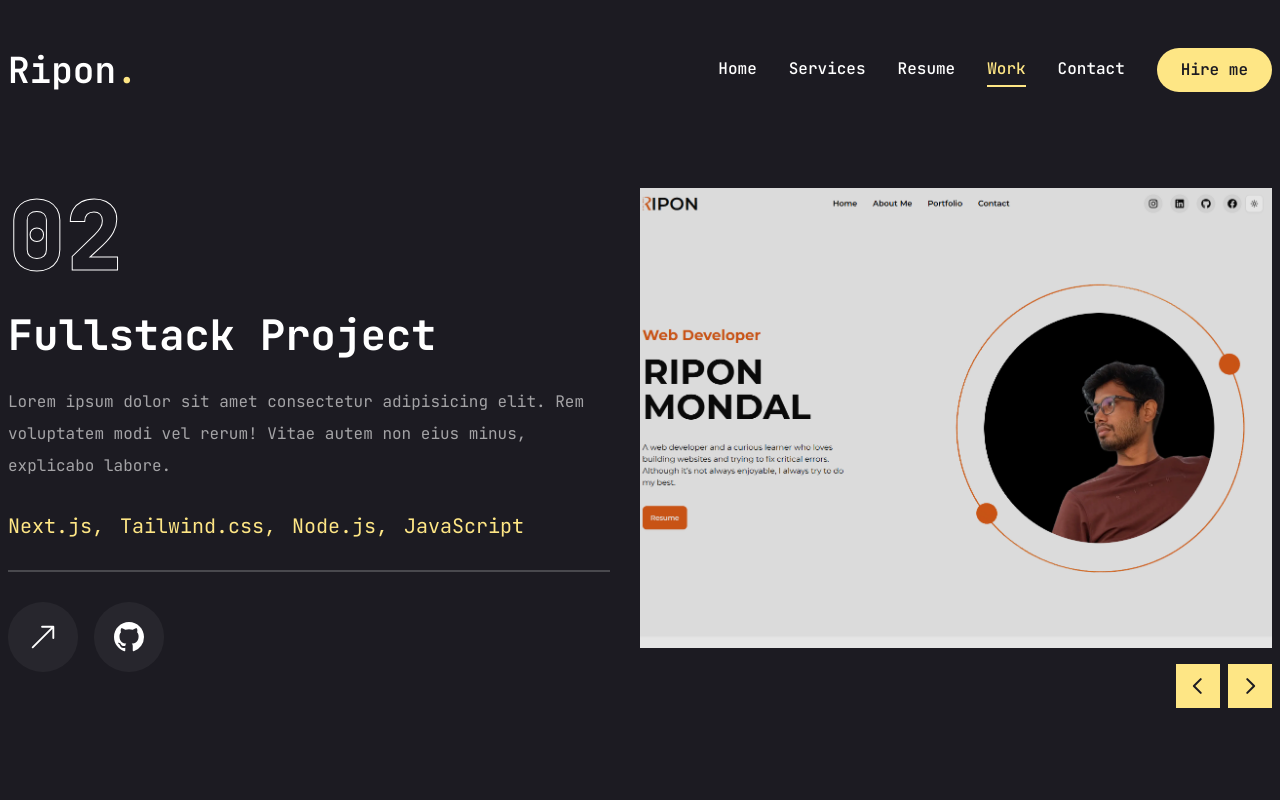
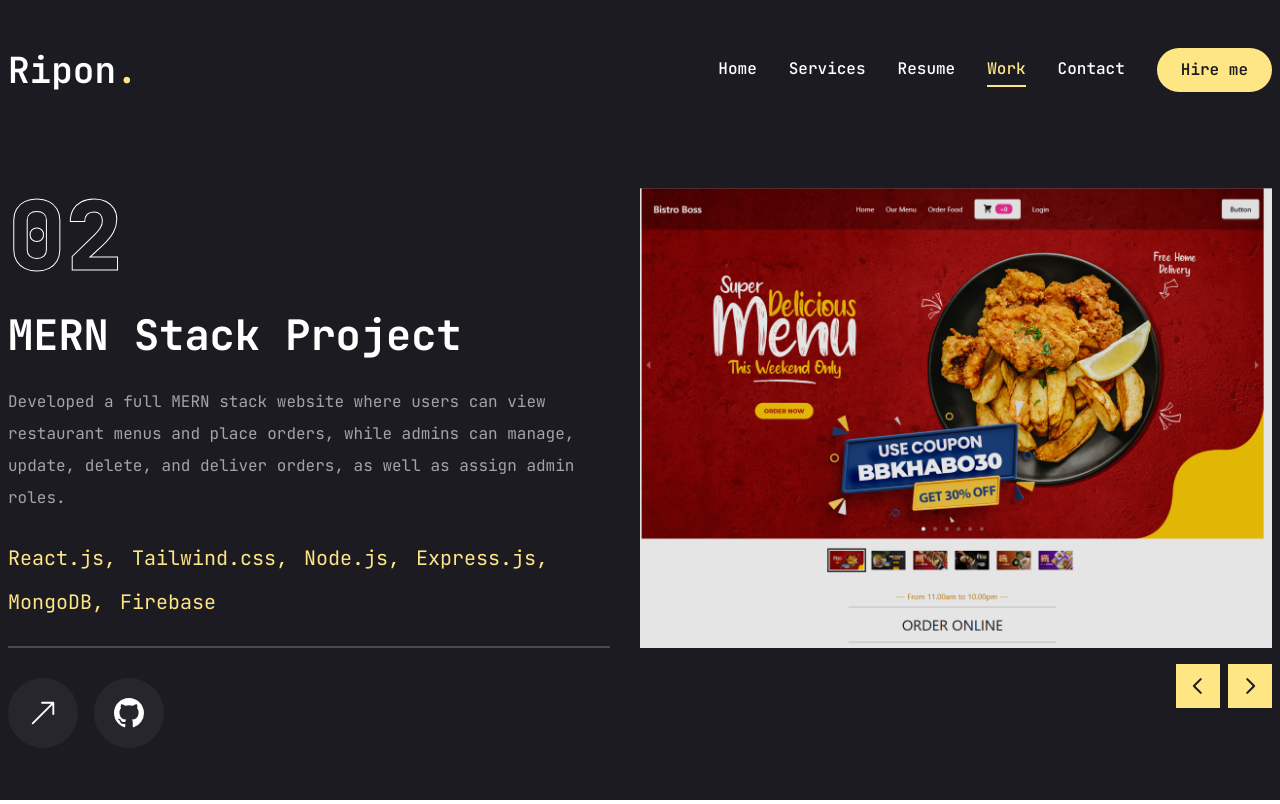
Before and after one commit to riponmondalbd/portfolio2.0, a Next.js app: page /work in a window 1280 px wide. Built offline with nearby package versions, Linux system fonts and the light colour scheme.

Commit message:
update real data work page

```diff
--- a/src/app/work/page.tsx
+++ b/src/app/work/page.tsx
@@ -51,7 +51,7 @@ export default function WorkPage() {
               {/* project description */}
               <p className="text-white/60">{project.description}</p>
               {/* stack */}
-              <ul className="flex gap-4">
+              <ul className="flex flex-wrap gap-4">
                 {project.stack.map((item, index) => (
                   <li key={index} className="text-xl text-amber-200">
                     {item.name}
@@ -66,7 +66,7 @@ export default function WorkPage() {
               {/* buttons */}
               <div className="flex items-center gap-4">
                 {/* live project button */}
-                <Link href={project.live}>
+                <Link href={project.live} target="_blank">
                   <TooltipProvider delayDuration={100}>
                     <Tooltip>
                       <TooltipTrigger className="w-[70px] h-[70px] rounded-full bg-white/5 flex justify-center items-center group">
@@ -79,7 +79,7 @@ export default function WorkPage() {
                   </TooltipProvider>
                 </Link>
                 {/* github project button */}
-                <Link href={project.github}>
+                <Link href={project.github} target="_blank">
                   <TooltipProvider delayDuration={100}>
                     <Tooltip>
                       <TooltipTrigger className="w-[70px] h-[70px] rounded-full bg-white/5 flex justify-center items-center group">
--- a/src/components/Work/Projects/Projects.ts
+++ b/src/components/Work/Projects/Projects.ts
@@ -1,50 +1,101 @@
 export const Projects = [
   {
     num: "01",
-    category: "frontend",
+    category: "MERN Stack",
     title: "project 1",
     description:
-      "Lorem ipsum dolor sit amet consectetur adipisicing elit. Rem voluptatem modi vel rerum! Vitae autem non eius minus, explicabo labore.",
+      "Developed a MERN stack website that facilitates doctor listings, service browsing, and appointment scheduling, while enabling doctors to coordinate and respond to patient requests effectively.",
     stack: [
-      { name: "HTML 5" },
-      { name: "CSS 3" },
-      { name: "HTML 5" },
-      { name: "JavaScript" },
+      { name: "React.js" },
+      { name: "Tailwind.css" },
+      { name: "Node.js" },
+      { name: "Express.js" },
+      { name: "MongoDB" },
+      { name: "Firebase" },
     ],
     // image: "/assets/projects/poor-doct.png",
     image: "/assets/projects/poor-doct-Copy.png",
-    live: "",
-    github: "",
+    live: "https://poor-doct.web.app/",
+    github: "https://github.com/riponmondalbd/poor-doct",
   },
   {
     num: "02",
-    category: "fullstack",
+    category: "MERN Stack",
     title: "project 2",
     description:
-      "Lorem ipsum dolor sit amet consectetur adipisicing elit. Rem voluptatem modi vel rerum! Vitae autem non eius minus, explicabo labore.",
+      "Developed a full MERN stack website where users can view restaurant menus and place orders, while admins can manage, update, delete, and deliver orders, as well as assign admin roles.",
     stack: [
-      { name: "Next.js" },
+      { name: "React.js" },
       { name: "Tailwind.css" },
       { name: "Node.js" },
-      { name: "JavaScript" },
+      { name: "Express.js" },
+      { name: "MongoDB" },
+      { name: "Firebase" },
     ],
-    image: "/assets/projects/portfolio.png",
-    live: "",
-    github: "",
+    image: "/assets/projects/bistro-boss.png",
+    live: "https://bistro-boss-restaurant-b46d3.web.app/",
+    github: "https://github.com/riponmondalbd/bistro-boss-restaurant-v2",
   },
   {
     num: "03",
-    category: "frontend",
+    category: "Fullstack",
     title: "project 3",
     description:
-      "Lorem ipsum dolor sit amet consectetur adipisicing elit. Rem voluptatem modi vel rerum! Vitae autem non eius minus, explicabo labore.",
+      "Developed a fullstack website that facilitates show my project. It is a portfolio project.",
+    stack: [{ name: "Next.js" }, { name: "Tailwind.css" }],
+    image: "/assets/projects/portfolio.png",
+    live: "https://portfolio-ripon-mondal.vercel.app/",
+    github: "https://github.com/riponmondalbd/portfolio",
+  },
+  {
+    num: "04",
+    category: "Fullstack",
+    title: "project 4",
+    description:
+      "Built a full MERN stack job portal where users can view and apply for jobs, with permission-based access upon login. Each user has a custom dashboard to manage and track activity.",
     stack: [
       { name: "React.js" },
       { name: "Tailwind.css" },
-      { name: "JavaScript" },
+      { name: "Node.js" },
+      { name: "Express.js" },
+      { name: "MongoDB" },
+      { name: "Firebase" },
     ],
-    image: "/assets/projects/bistro-boss.png",
-    live: "",
-    github: "",
+    image: "/assets/projects/job-portal.png",
+    live: "https://job-portal-fb670.web.app",
+    github: "https://github.com/riponmondalbd/job-portal",
+  },
+  {
+    num: "05",
+    category: "Frontend",
+    title: "project 5",
+    description:
+      "Developed a fullstack website that facilitates manage book and also review system of books.",
+    stack: [{ name: "React.js" }, { name: "Tailwind.css" }],
+    image: "/assets/projects/book-review.png",
+    live: "https://book-reviewp.netlify.app",
+    github: "https://github.com/riponmondalbd/book-review",
+  },
+  {
+    num: "06",
+    category: "Frontend",
+    title: "project 6",
+    description:
+      "Developed a fullstack website that make to based on online e-news paper.",
+    stack: [{ name: "React.js" }, { name: "Tailwind.css" }],
+    image: "/assets/projects/dragon-newspaper.png",
+    live: "https://latest-dragon-news.surge.sh",
+    github: "https://github.com/riponmondalbd/book-review",
+  },
+  {
+    num: "07",
+    category: "Fullstack",
+    title: "project 7",
+    description:
+      "Developed a fullstack website that facilitates show my project. It is a portfolio project.",
+    stack: [{ name: "Next.js" }, { name: "Tailwind.css" }],
+    image: "/assets/projects/portfilio-new.png",
+    live: "https://latest-dragon-news.surge.sh",
+    github: "https://github.com/riponmondalbd/book-review",
   },
 ];
```
Also changed, not shown: public/assets/projects/portfilio-new.png (added).
